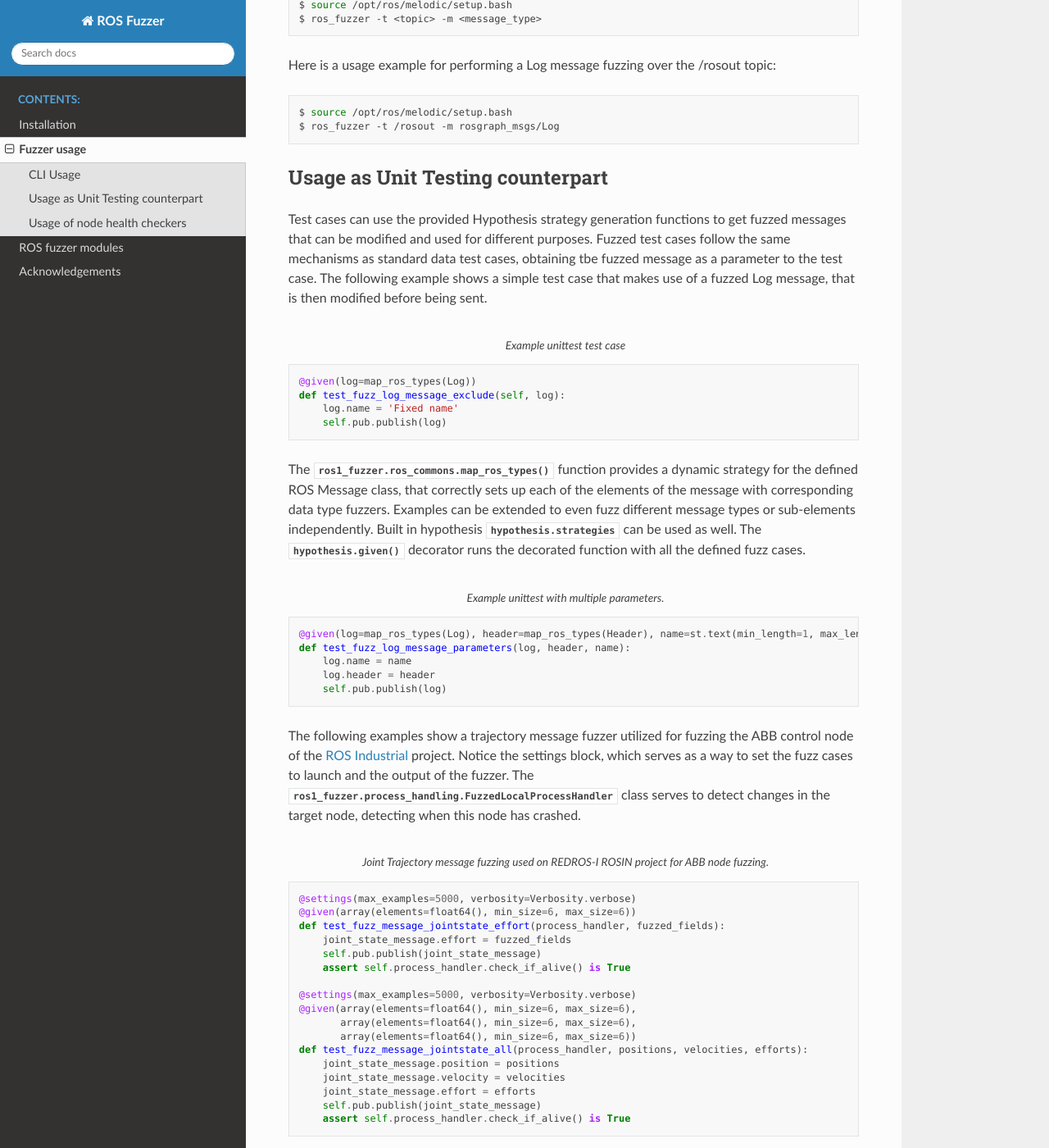
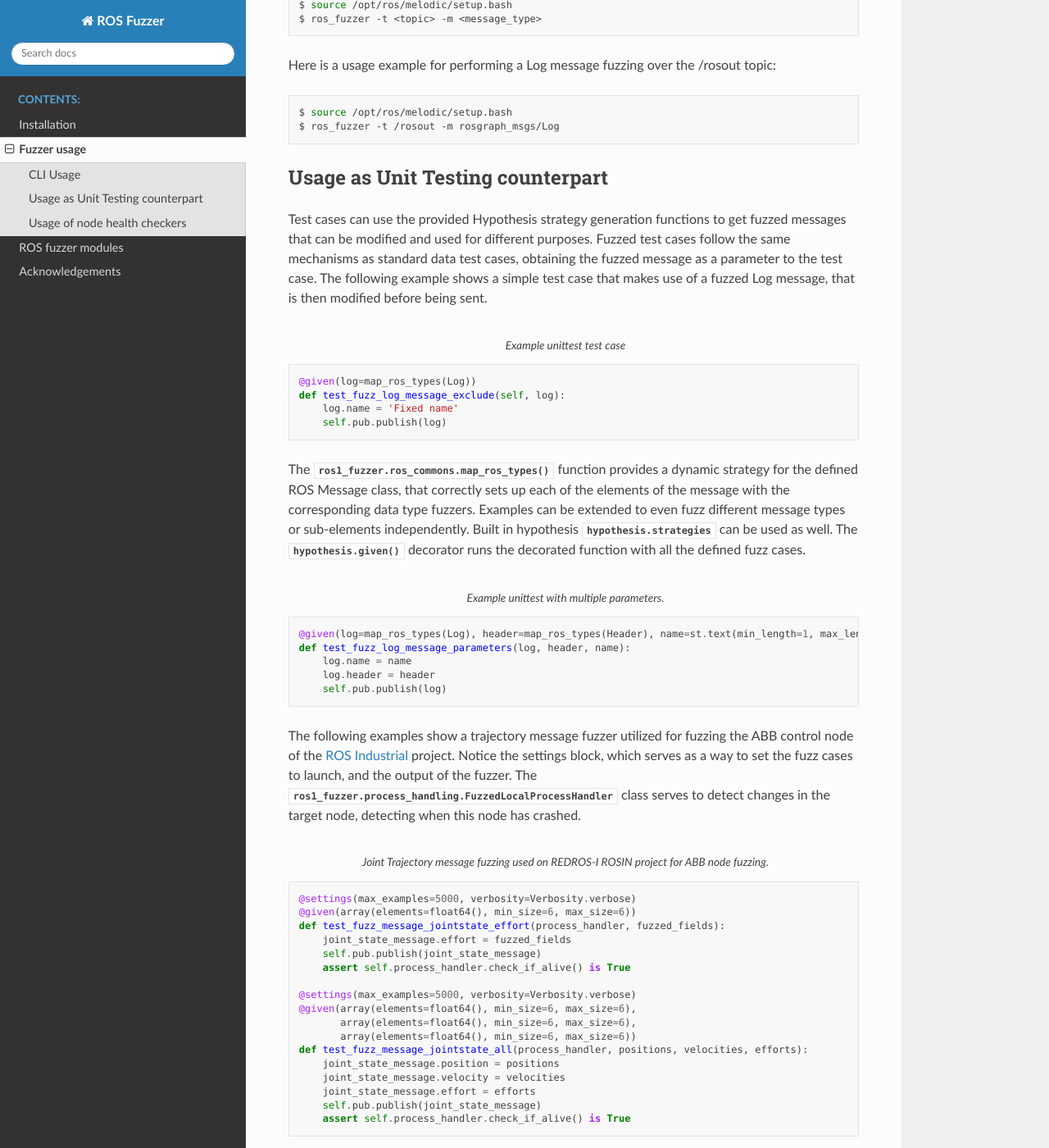
Before and after one commit to aliasrobotics/ros1_fuzzer, a Sphinx documentation site: the page built from docs/source/usage.rst, in a window 1280 px wide and 1400 px high, scrolled down 375 px. Shown: the whole window at 82% size. Built offline with Sphinx 7.4.7 and the Read the Docs theme 2.0.0, drawn with Linux system fonts in a browser that asks for light colours; some of the changed text lies outside the part shown.

Commit message:
fix minor typos in docs

```diff
--- a/docs/source/usage.rst
+++ b/docs/source/usage.rst
@@ -36,7 +36,7 @@ Usage as Unit Testing counterpart
 
 Test cases can use the provided Hypothesis strategy generation functions to get fuzzed messages that can be modified and
 used for different purposes. Fuzzed test cases follow the same mechanisms as standard data test cases,
-obtaining tbe fuzzed message as a parameter to the test case.
+obtaining the fuzzed message as a parameter to the test case.
 The following example shows a simple test case that makes use of a fuzzed Log message,
 that is then modified before being sent.
 
@@ -50,7 +50,7 @@ that is then modified before being sent.
 
 
 The :func:`ros1_fuzzer.ros_commons.map_ros_types` function provides a dynamic strategy for the defined ROS Message class,
-that correctly sets up each of the elements of the message with corresponding data type fuzzers.
+that correctly sets up each of the elements of the message with the corresponding data type fuzzers.
 Examples can be extended to even fuzz different message types or sub-elements independently.
 Built in hypothesis :mod:`hypothesis.strategies` can be used as well.
 The :func:`hypothesis.given` decorator runs the decorated function with all the defined fuzz cases.
@@ -67,7 +67,7 @@ The :func:`hypothesis.given` decorator runs the decorated function with all the
 
 The following examples show a trajectory message fuzzer utilized for fuzzing the ABB control
 node of the `ROS Industrial <https://github.com/ros-industrial>`_ project.
-Notice the settings block, which serves as a way to set the fuzz cases to launch and the output of the fuzzer.
+Notice the settings block, which serves as a way to set the fuzz cases to launch, and the output of the fuzzer.
 The :class:`ros1_fuzzer.process_handling.FuzzedLocalProcessHandler` class serves to detect changes in the target node,
 detecting when this node has crashed.
 
```
Also changed, not shown: other parts of docs/source/usage.rst (+2 -2 lines).
